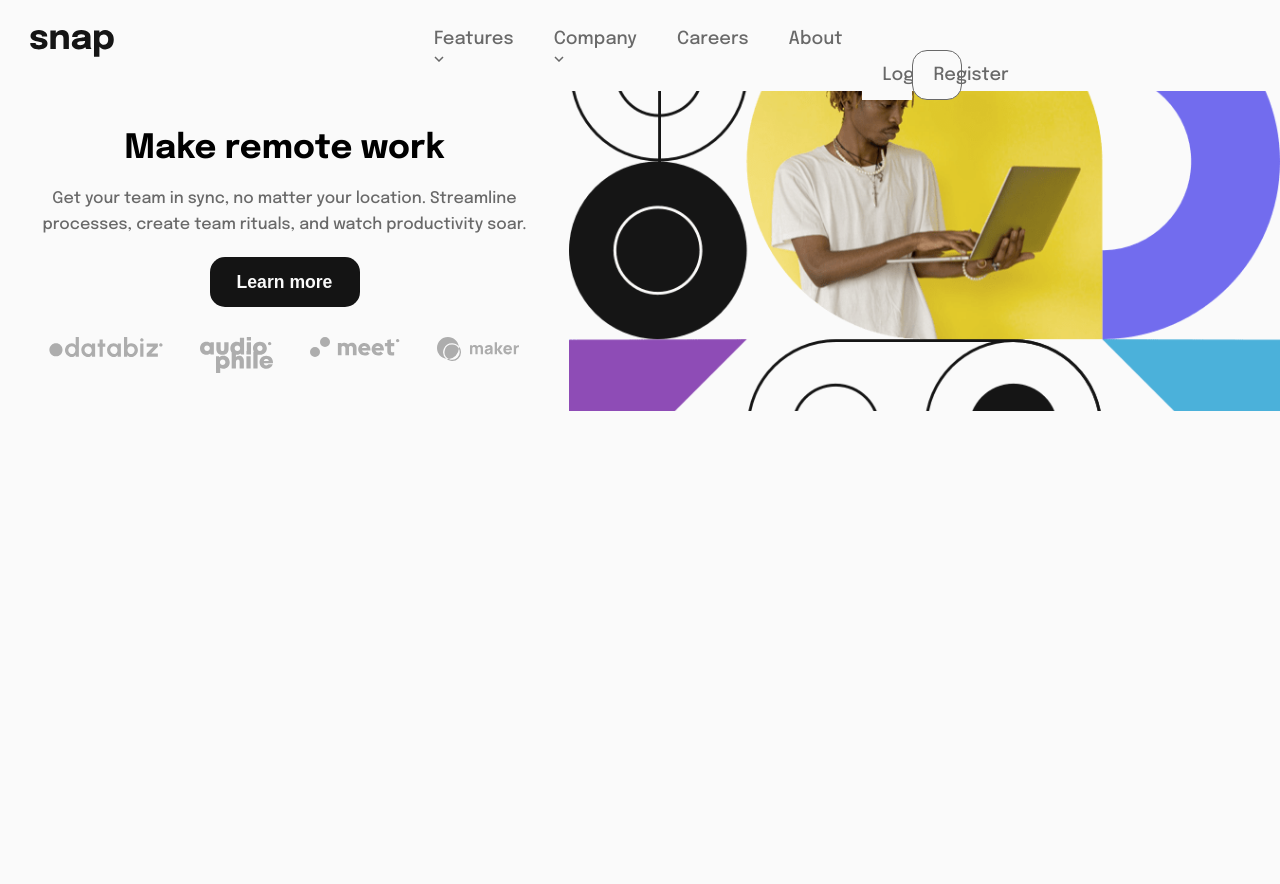
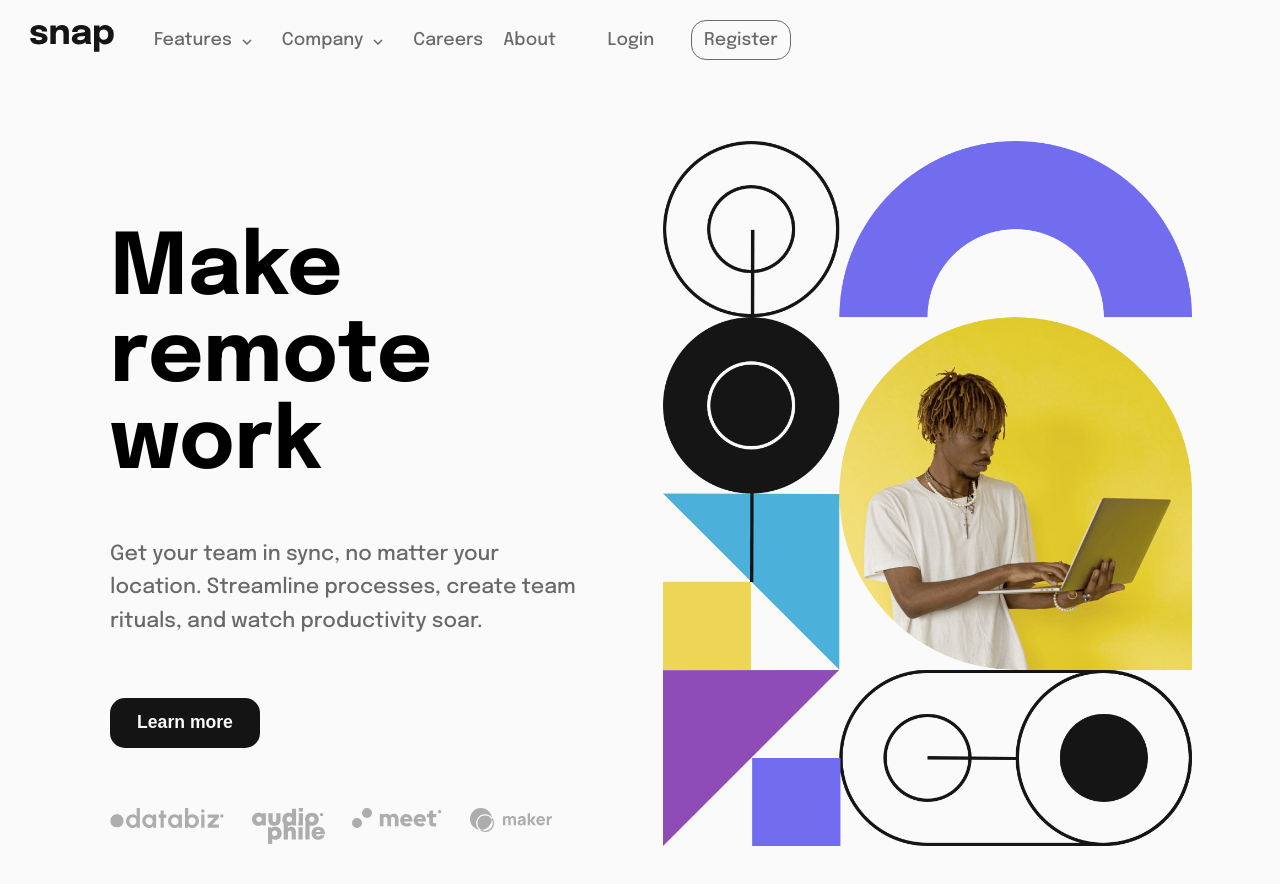
Before and after one commit to hafriaya/challenge_snap_gc, a plain HTML site: page index.html in a window 1280 px wide. Before the commit the page ends 800 px from the top, so only its background shows below. Drawn offline with Linux system fonts and the light colour scheme.

Commit message:
desktp_responsive

```diff
--- a/assets/styles/style.css
+++ b/assets/styles/style.css
@@ -30,13 +30,13 @@ body {
   font-size: 18px;
 }
 
-.header__nav-bar {
+.header__navigation__nav-bar {
   height: 100vh;
   width: 70%;
   padding: 100px 30px;
   position: fixed;
   top: 0;
-  right: -375px;
+  right: -100%;
   display: flex;
   flex-direction: column;
   text-align: left;
@@ -46,27 +46,27 @@ body {
   transition: 0.3s ease;
   z-index: 1;
 }
-.header__nav-bar.active {
+.header__navigation__nav-bar.active {
   right: 0;
   /* transform: translateX(0); */
 }
 
-.header__nav-bar__nav-menu__humberger {
+.header__navigation__nav-bar__nav-menu__hamberger {
   /* display: block; */
   display: flex;
   cursor: pointer;
   z-index: 2;
-  position: fixed;
-  top: 15px;
-  right: 15px;
+  position: relative;
+  top: -10px;
+  right: -10px;
 }
-.header__nav-bar__nav-menu__humberger__menu {
+.header__navigation__nav-bar__nav-menu__hamberger__menu {
   height: 40px;
   width: 40px;
   margin-left: auto;
   position: relative;
 }
-.header__nav-bar__nav-menu__humberger__menu__bar {
+.header__navigation__nav-bar__nav-menu__hamberger__menu__bar {
   height: 3px;
   width: 100%;
   background-color: hsl(0, 0%, 8%);
@@ -77,74 +77,77 @@ body {
   transform: translate(-50%, -50%);
   transition: 0.3s ease;
 }
-.header__nav-bar__nav-menu__humberger__menu__bar:nth-child(1) {
+.header__navigation__nav-bar__nav-menu__hamberger__menu__bar:nth-child(1) {
   top: 25%;
 }
-.header__nav-bar__nav-menu__humberger__menu__bar:nth-child(3) {
+.header__navigation__nav-bar__nav-menu__hamberger__menu__bar:nth-child(3) {
   top: 75%;
 }
-.header__nav-bar__nav-menu__humberger__menu.active
-  .header__nav-bar__nav-menu__humberger__menu__bar {
+.header__navigation__nav-bar__nav-menu__hamberger__menu.active
+  .header__navigation__nav-bar__nav-menu__hamberger__menu__bar {
   background-color: hsl(0, 0%, 98%);
 }
-.header__nav-bar__nav-menu__humberger__menu.active
-  .header__nav-bar__nav-menu__humberger__menu__bar:nth-child(1) {
+.header__navigation__nav-bar__nav-menu__hamberger.active
+  .header__navigation__nav-bar__nav-menu__hamberger__menu__bar:nth-child(1) {
   top: 50%;
   transform: translate(-50%, -50%) rotate(45deg);
 }
-.header__nav-bar__nav-menu__humberger__menu.active
-  .header__nav-bar__nav-menu__humberger__menu__bar:nth-child(2) {
+.header__navigation__nav-bar__nav-menu__hamberger.active
+  .header__navigation__nav-bar__nav-menu__hamberger__menu__bar:nth-child(2) {
   opacity: 0;
 }
-.header__nav-bar__nav-menu__humberger__menu.active
-  .header__nav-bar__nav-menu__humberger__menu__bar:nth-child(3) {
+.header__navigation__nav-bar__nav-menu__hamberger.active
+  .header__navigation__nav-bar__nav-menu__hamberger__menu__bar:nth-child(3) {
   top: 50%;
   transform: translate(-50%, -50%) rotate(-45deg);
 }
 
-.header__nav-bar__nav-menu__nav-item {
+.header__navigation__nav-bar__nav-menu__nav-item {
   position: relative;
   display: block;
   margin: 20px 0;
 }
-.header__nav-bar__nav-menu__nav-item__nav-link {
+.header__navigation__nav-bar__nav-menu__nav-item__nav-link {
   position: relative;
   color: hsl(0, 0%, 41%);
 }
 
-.header__nav-bar__nav-menu__nav-item__nav-link__dropdown {
+.header__navigation__nav-bar__nav-menu__nav-item__nav-link__dropdown {
   display: none;
   background-color: hsl(0, 0%, 98%);
   min-width: 100px;
   margin: 20px 0;
   z-index: 1;
 }
-.header__nav-bar__nav-menu__nav-item__nav-link__dropdown__item {
+.header__navigation__nav-bar__nav-menu__nav-item__nav-link__dropdown__item {
   display: inline-flex;
-  padding: 10px ;
+  padding: 10px;
 }
-.header__nav-bar__nav-menu__nav-item__nav-link__dropdown__detail{
+.header__navigation__nav-bar__nav-menu__nav-item__nav-link__dropdown__detail {
   padding: 10px 20px;
 }
-.header__nav-bar__nav-menu__nav-item__nav-link__dropdown__item__link,
-.header__nav-bar__nav-menu__nav-item__nav-link__dropdown__detail__link {
+.header__navigation__nav-bar__nav-menu__nav-item__nav-link__dropdown__item__link,
+.header__navigation__nav-bar__nav-menu__nav-item__nav-link__dropdown__detail__link {
   color: hsl(0, 0%, 41%);
   padding: 0 10px;
   text-decoration: none;
   display: block;
 }
+.header__navigation__nav-bar__nav-menu__nav-item__nav-link__arrow {
+  margin: 0 10px;
+}
 .show {
   display: block;
 }
 
-.header__nav-bar__account {
+.header__navigation__nav-bar__account {
   color: hsl(0, 0%, 41%);
   text-decoration: none;
   text-align: center;
   width: 100%;
   margin: 20px 0;
 }
-.header__nav-bar__account__btn {
+.header__navigation__nav-bar__account__btn {
   color: hsl(0, 0%, 41%);
   background-color: hsl(0, 0%, 98%);
   padding: 15px 20px;
@@ -156,16 +159,17 @@ body {
   font-style: normal;
   font-size: 18px;
 }
-.header__nav-bar__account__btn__register{
+.header__navigation__nav-bar__account__btn__register {
   border: 1px solid hsl(0, 0%, 41%);
   border-radius: 15px;
 }
-.header__nav-bar__account__btn__link {
+.header__navigation__nav-bar__account__btn__link {
   color: hsl(0, 0%, 41%);
 }
 
 .main {
   text-align: center;
+  overflow: hidden;
 }
 .main__img-container {
   width: 100%;
@@ -225,42 +229,166 @@ body {
   width: 100%;
 }
 
-/* media queries */
+/* Media queries for 700px*/
 @media screen and (min-width: 700px) {
-    .header__nav-bar{
-        padding: 30px;
+  .header {
+    padding: 0 30px;
+    /* justify-content: space-between; */
+    justify-content: unset;
+    align-items: center;
+    overflow: hidden;
+    max-width: 100%;
+  }
+  .header__navigation__nav-bar {
+    padding: 20px 30px;
     top: 0;
     right: 0;
+    width: auto;
+    height: auto;
     display: flex;
+    font-size: 0.9rem;
+    /* justify-content: space-between; */
+    position: relative;
+    /* text-align: center; */
+    align-items: center;
     flex-direction: row;
     background-color: transparent;
   }
-    .header__nav-bar__nav-menu__humberger{
+  .header__navigation__nav-bar__nav-menu {
+    display: flex;
+    justify-content: flex-start;
+    align-items: center;
+  }
+  .header__navigation__nav-bar__nav-menu__nav-item {
+    margin: 0 10px;
+    position: relative;
+  }
+  .header__navigation__nav-bar__nav-menu__nav-item__nav-link {
+    display: flex;
+  }
+  .header__navigation__nav-bar__nav-menu__nav-item__nav-link:hover {
+    color: hsl(0, 0%, 8%);
+  }
+
+  .header__navigation__nav-bar__nav-menu__hamberger {
     display: none;
   }
-    .header__nav-bar__nav-menu{
+  .header__navigation__nav-bar__nav-menu__nav-item__nav-link__dropdown {
+    padding: 20px;
+    border-radius: 15px;
+    position: absolute;
+    /* min-width: 200px; */
+    box-shadow: hsl(0, 0%, 41%, 0.5) 0px 5px 20px;
+  }
+  #header__navigation__nav-bar__nav-menu__nav-item__nav-link__dropdown__features {
+    right: 4px;
+    left: auto;
+  }
+  .header__navigation__nav-bar__account {
     display: flex;
+    justify-content: flex-end;
+    align-items: center;
+    margin: 0 10px;
+  }
+  .header__navigation__nav-bar__account__btn {
+    width: 80px;
+    height: 30px;
+    margin: 0 5px;
+    padding: 0;
+    font-size: 0.9rem;
+    border-radius: 10px;
+    cursor: pointer;
+  }
+  .header__navigation__nav-bar__account__btn__register:focus {
+    color: hsl(0, 0%, 8%);
+    border: 1px solid hsl(0, 0%, 8%);
+  }
+  .header__navigation__nav-bar__account__btn__register:hover,
+  .header__navigation__nav-bar__account__btn__register__link:hover {
+    color: hsl(0, 0%, 8%);
+  }
+
+  .main {
+    min-width: 90vw;
+    min-height: 75vh;
+    margin: 30px;
+    padding: 20px;
+    display: flex;
+  }
+  .main:nth-of-type(odd) {
+    flex-direction: row-reverse;
+  }
+  .main__img-container {
+    width: 100%;
+    height: auto;
+    margin: 0 auto;
+    padding: 0;
+    background-image: url(../images/image-hero-desktop.png);
+    background-size: contain;
+    background-repeat: no-repeat;
+    background-position: right;
+  }
+  .main__article-text {
+    width: 95%;
+    margin: 10px 10px 0 0;
+    padding: 10px;
+    text-align: left;
+  }
+  .main__article-text__h1 {
+    font-size: 4rem;
+    /* margin: 50px 0; */
+  }
+  .main__article-text__p {
+    font-size: 1.1rem;
+    margin: 30px 20px 30px 0;
+  }
+  .main__article-text__btn:hover {
+    color: hsl(0, 0%, 8%);
+    background-color: hsl(0, 0%, 98%);
+    border: 1px solid hsl(0, 0%, 8%);
+  }
+  .main__partners {
+    margin: 30px 30px 0 0;
+    bottom: 0;
     justify-content: space-between;
   }
-    .header__nav-bar__nav-menu__nav-item{
-        margin: 0 20px;
+  .main__partners__img-container {
+    margin: 0;
   }
-    .header__nav-bar__account{
-        display: flex;
 }
-    .header__nav-bar__account__btn{
-        width: 50px ;
-        height: 50px;
+
+/* Media queries for 1000px*/
+@media screen and (min-width: 1000px) {
+  .header__navigation__nav-bar {
+    font-size: 1.1rem;
   }
-    .header__nav-bar__nav-menu__nav-item__nav-link__dropdown{
-        box-shadow: hsl(0, 0%, 41%, 0.5) 0px 5px 20px;
-        padding: 20px;
+  .header__navigation__nav-bar__account__btn {
+    width: 100px;
+    height: 40px;
+    padding: 0;
+    font-size: 1.1rem;
     border-radius: 15px;
   }
-    .main{
-        display: flex;
+  .main {
+    min-width: 90vw;
+    min-height: 75vh;
+    margin: 30px 70px;
+    padding: 20px 30px;
   }
-    .main:nth-of-type(odd){
-        flex-direction: row-reverse;
+  .main__article-text {
+    width: 95%;
+    margin: 50px 50px 0 0;
+    padding: 10px;
+    text-align: left;
+  }
+  .main__article-text__h1 {
+    font-size: 5.3rem;
+  }
+  .main__article-text__p {
+    font-size: 1.3rem;
+    margin: 50px 20px 50px 0;
+  }
+  .main__partners {
+    margin: 50px 50px 0 0;
   }
 }
--- a/index.html
+++ b/index.html
@@ -21,73 +21,74 @@
           alt="logo"
         />
       </div>
-      <div>
-        <nav class="header__nav-bar">
-          <ul class="header__nav-bar__nav-menu">
-            <li class="header__nav-bar__nav-menu__nav-item">
+      <div class="header__navigation">
+        <nav class="header__navigation__nav-bar">
+          <ul class="header__navigation__nav-bar__nav-menu">
+            <li class="header__navigation__nav-bar__nav-menu__nav-item">
               <a
-                class="header__nav-bar__nav-menu__nav-item__nav-link"
+                class="header__navigation__nav-bar__nav-menu__nav-item__nav-link"
                 href="#features"
                 onclick="changeArrow()"
               >
                 Features
                 <span
                   ><img
-                    class="header__nav-bar__nav-menu__nav-item__nav-link__arrow"
+                    class="header__navigation__nav-bar__nav-menu__nav-item__nav-link__arrow"
                     src="./assets/images/icon-arrow-down.svg"
                     alt="icon-arrow-down"
                 /></span>
                 <div
-                  class="header__nav-bar__nav-menu__nav-item__nav-link__dropdown"
+                  class="header__navigation__nav-bar__nav-menu__nav-item__nav-link__dropdown"
+                  id="header__navigation__nav-bar__nav-menu__nav-item__nav-link__dropdown__features"
                 >
                   <div
-                    class="header__nav-bar__nav-menu__nav-item__nav-link__dropdown__item"
+                    class="header__navigation__nav-bar__nav-menu__nav-item__nav-link__dropdown__item"
                   >
                     <img src="./assets/images/icon-todo.svg" alt="icon-todo" />
                     <a
-                      class="header__nav-bar__nav-menu__nav-item__nav-link__dropdown__item__link"
+                      class="header__navigation__nav-bar__nav-menu__nav-item__nav-link__dropdown__item__link"
                       href="#todo_list"
                     >
                       Todo List
                     </a>
                   </div>
                   <div
-                    class="header__nav-bar__nav-menu__nav-item__nav-link__dropdown__item"
+                    class="header__navigation__nav-bar__nav-menu__nav-item__nav-link__dropdown__item"
                   >
                     <img
                       src="./assets/images/icon-calendar.svg"
                       alt="icon-calendar"
                     />
                     <a
-                      class="header__nav-bar__nav-menu__nav-item__nav-link__dropdown__item__link"
+                      class="header__navigation__nav-bar__nav-menu__nav-item__nav-link__dropdown__item__link"
                       href="#calendar"
                     >
                       Calendar
                     </a>
                   </div>
                   <div
-                    class="header__nav-bar__nav-menu__nav-item__nav-link__dropdown__item"
+                    class="header__navigation__nav-bar__nav-menu__nav-item__nav-link__dropdown__item"
                   >
                     <img
                       src="./assets/images/icon-reminders.svg"
                       alt="icon-reminders"
                     />
                     <a
-                      class="header__nav-bar__nav-menu__nav-item__nav-link__dropdown__item__link"
+                      class="header__navigation__nav-bar__nav-menu__nav-item__nav-link__dropdown__item__link"
                       href="#reminders"
                     >
                       Reminders
                     </a>
                   </div>
                   <div
-                    class="header__nav-bar__nav-menu__nav-item__nav-link__dropdown__item"
+                    class="header__navigation__nav-bar__nav-menu__nav-item__nav-link__dropdown__item"
                   >
                     <img
                       src="./assets/images/icon-planning.svg"
                       alt="icon-planning"
                     />
                     <a
-                      class="header__nav-bar__nav-menu__nav-item__nav-link__dropdown__item__link"
+                      class="header__navigation__nav-bar__nav-menu__nav-item__nav-link__dropdown__item__link"
                       href="#planning"
                     >
                       Planning
@@ -96,47 +97,48 @@
                 </div>
               </a>
             </li>
-            <li class="header__nav-bar__nav-menu__nav-item">
+            <li class="header__navigation__nav-bar__nav-menu__nav-item">
               <a
-                class="header__nav-bar__nav-menu__nav-item__nav-link"
+                class="header__navigation__nav-bar__nav-menu__nav-item__nav-link"
                 href="#company"
                 onclick="changeArrow()"
               >
                 Company
                 <span
                   ><img
-                    class="header__nav-bar__nav-menu__nav-item__nav-link__arrow"
+                    class="header__navigation__nav-bar__nav-menu__nav-item__nav-link__arrow"
                     src="./assets/images/icon-arrow-down.svg"
                     alt="icon-arrow-down"
                 /></span>
                 <div
-                  class="header__nav-bar__nav-menu__nav-item__nav-link__dropdown"
+                  class="header__navigation__nav-bar__nav-menu__nav-item__nav-link__dropdown"
+                  id="header__navigation__nav-bar__nav-menu__nav-item__nav-link__dropdown__company"
                 >
                   <div
-                    class="header__nav-bar__nav-menu__nav-item__nav-link__dropdown__detail"
+                    class="header__navigation__nav-bar__nav-menu__nav-item__nav-link__dropdown__detail"
                   >
                     <a
-                      class="header__nav-bar__nav-menu__nav-item__nav-link__dropdown__detail__link"
+                      class="header__navigation__nav-bar__nav-menu__nav-item__nav-link__dropdown__detail__link"
                       href="#history"
                     >
                       History
                     </a>
                   </div>
                   <div
-                    class="header__nav-bar__nav-menu__nav-item__nav-link__dropdown__detail"
+                    class="header__navigation__nav-bar__nav-menu__nav-item__nav-link__dropdown__detail"
                   >
                     <a
-                      class="header__nav-bar__nav-menu__nav-item__nav-link__dropdown__detail__link"
+                      class="header__navigation__nav-bar__nav-menu__nav-item__nav-link__dropdown__detail__link"
                       href="#our_team"
                     >
                       Our Team
                     </a>
                   </div>
                   <div
-                    class="header__nav-bar__nav-menu__nav-item__nav-link__dropdown__detail"
+                    class="header__navigation__nav-bar__nav-menu__nav-item__nav-link__dropdown__detail"
                   >
                     <a
-                      class="header__nav-bar__nav-menu__nav-item__nav-link__dropdown__detail__link"
+                      class="header__navigation__nav-bar__nav-menu__nav-item__nav-link__dropdown__detail__link"
                       href="#blog"
                     >
                       Blog
@@ -145,54 +147,54 @@
                 </div>
               </a>
             </li>
-            <li class="header__nav-bar__nav-menu__nav-item">
+            <li class="header__navigation__nav-bar__nav-menu__nav-item">
               <a
-                class="header__nav-bar__nav-menu__nav-item__nav-link"
+                class="header__navigation__nav-bar__nav-menu__nav-item__nav-link"
                 href="#careers"
               >
                 Careers
               </a>
             </li>
-            <li class="header__nav-bar__nav-menu__nav-item">
+            <li class="header__navigation__nav-bar__nav-menu__nav-item">
               <a
-                class="header__nav-bar__nav-menu__nav-item__nav-link"
+                class="header__navigation__nav-bar__nav-menu__nav-item__nav-link"
                 href="#about"
               >
                 About
               </a>
             </li>
           </ul>
-          <div class="header__nav-bar__account">
+          <div class="header__navigation__nav-bar__account">
             <button
-              class="header__nav-bar__account__btn__login header__nav-bar__account__btn"
+              class="header__navigation__nav-bar__account__btn__login header__navigation__nav-bar__account__btn"
             >
               <a
-                class="header__nav-bar__account__btn__login__link header__nav-bar__account__btn__link"
+                class="header__navigation__nav-bar__account__btn__login__link header__navigation__nav-bar__account__btn__link"
                 href="#login"
                 >Login</a
               >
             </button>
             <button
-              class="header__nav-bar__account__btn__register header__nav-bar__account__btn"
+              class="header__navigation__nav-bar__account__btn__register header__navigation__nav-bar__account__btn"
             >
               <a
-                class="header__nav-bar__account__btn__register__link header__nav-bar__account__btn__link"
+                class="header__navigation__nav-bar__account__btn__register__link header__navigation__nav-bar__account__btn__link"
                 href="#register"
                 >Register</a
               >
             </button>
           </div>
         </nav>
-        <div class="header__nav-bar__nav-menu__humberger">
-          <div class="header__nav-bar__nav-menu__humberger__menu">
+        <div class="header__navigation__nav-bar__nav-menu__hamberger">
+          <div class="header__navigation__nav-bar__nav-menu__hamberger__menu">
             <span
-              class="header__nav-bar__nav-menu__humberger__menu__bar"
+              class="header__navigation__nav-bar__nav-menu__hamberger__menu__bar"
             ></span>
             <span
-              class="header__nav-bar__nav-menu__humberger__menu__bar"
+              class="header__navigation__nav-bar__nav-menu__hamberger__menu__bar"
             ></span>
             <span
-              class="header__nav-bar__nav-menu__humberger__menu__bar"
+              class="header__navigation__nav-bar__nav-menu__hamberger__menu__bar"
             ></span>
           </div>
         </div>
@@ -207,12 +209,14 @@
         /> -->
       </div>
       <article class="main__article-text">
-        <h1 class="main__article-text__h1">Make remote work</h1>
-        <p class="main__article-text__p">
-          Get your team in sync, no matter your location. Streamline processes,
-          create team rituals, and watch productivity soar.
-        </p>
-        <button class="main__article-text__btn">Learn more</button>
+        <di class="main__article-text">
+          <h1 class="main__article-text__h1">Make remote work</h1>
+          <p class="main__article-text__p">
+            Get your team in sync, no matter your location. Streamline
+            processes, create team rituals, and watch productivity soar.
+          </p>
+          <button class="main__article-text__btn">Learn more</button>
+        </di>
         <div class="main__partners">
           <div class="main__partners__img-container">
             <img
```
Lines whose indentation alone changed are shown as unchanged.
